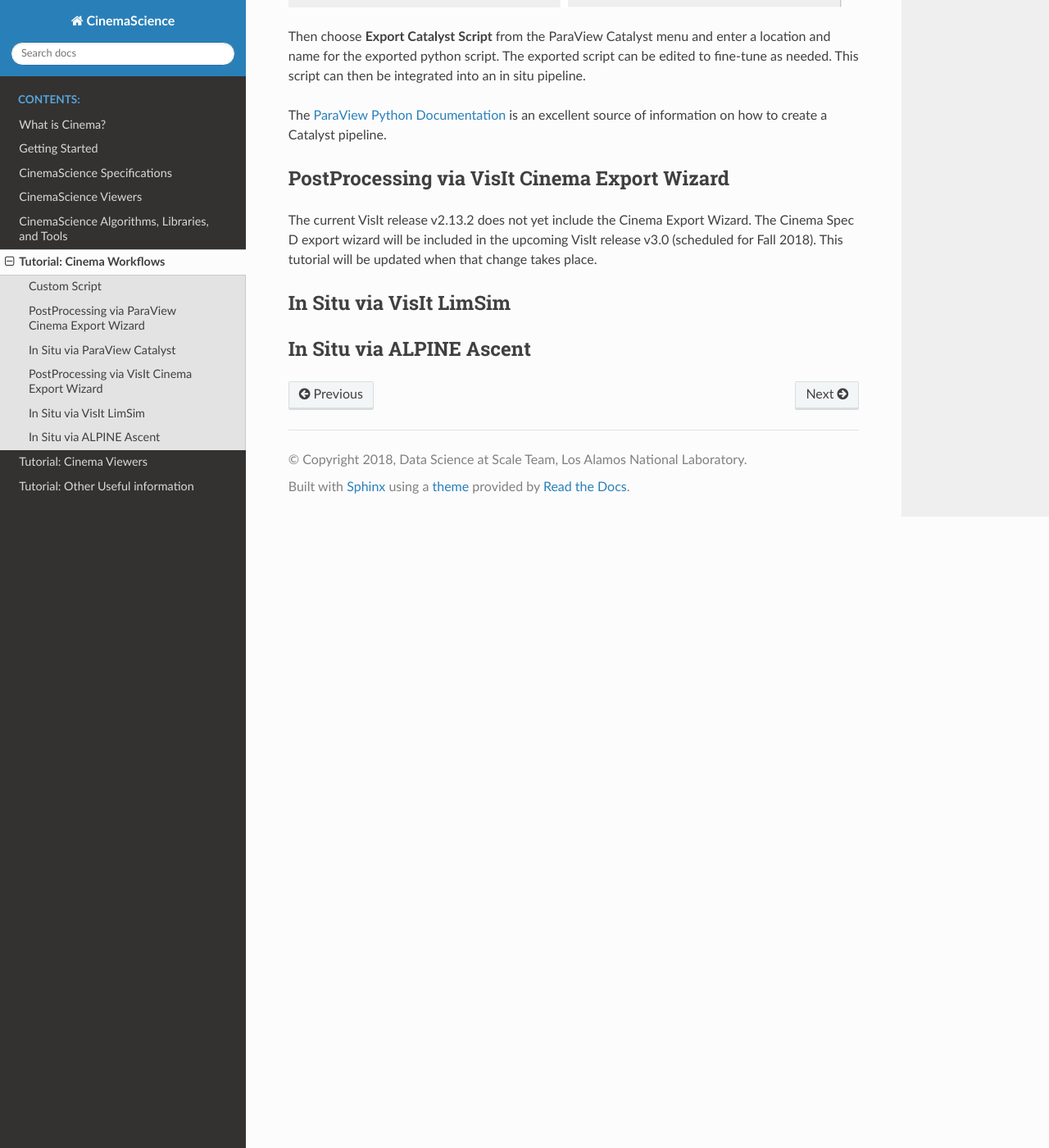
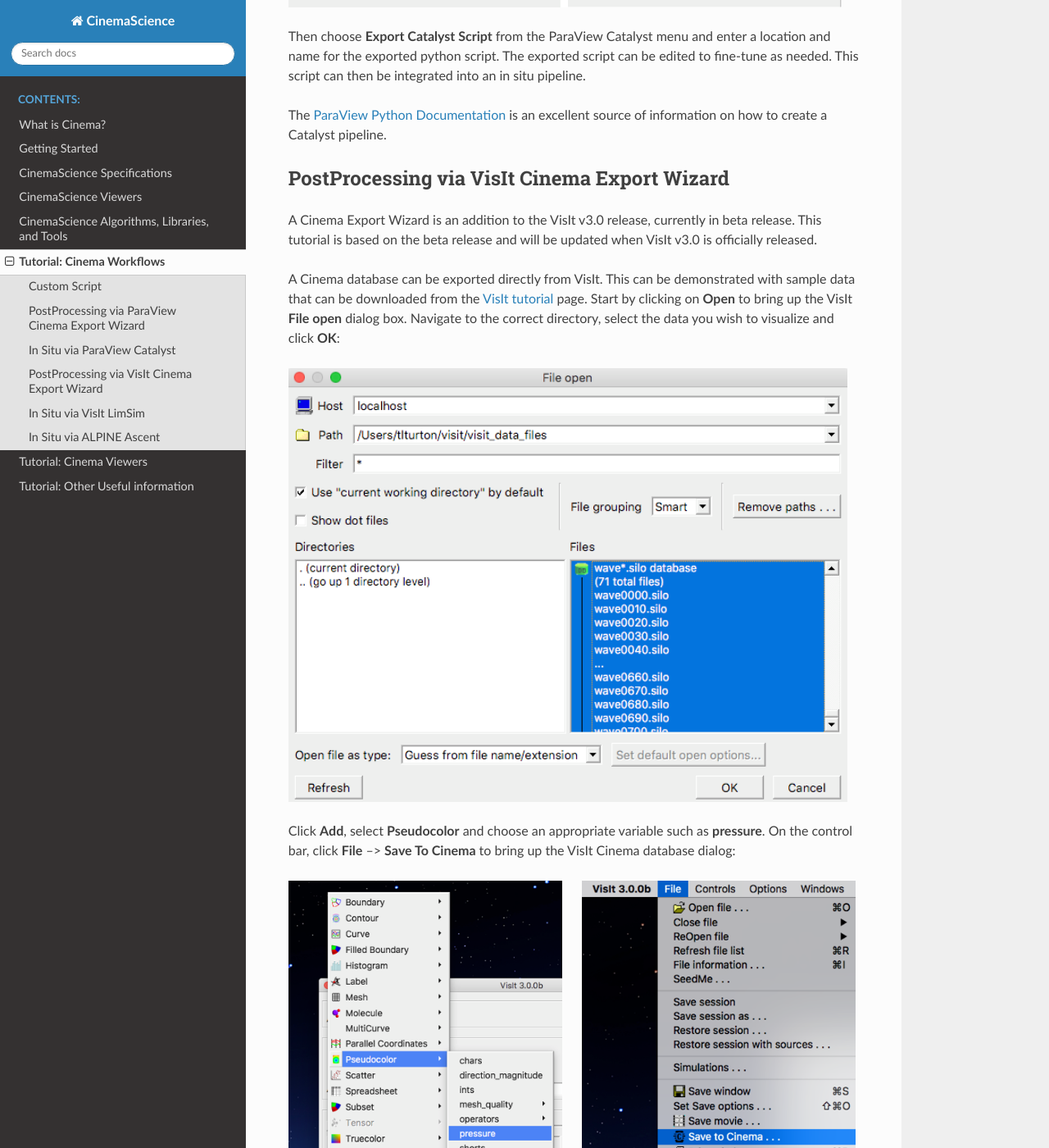
Before and after one commit to cinemascience/website, a Sphinx documentation site: the page built from docs/source/tutorial_workflows.rst, in a window 1280 px wide and 1400 px high, scrolled down 3471 px. Shown: the whole window at 82% size. Built offline with Sphinx 7.4.7 and the Read the Docs theme 2.0.0, drawn with Linux system fonts in a browser that asks for light colours; formulas are drawn with MathJax 3; some of the changed text lies outside the part shown.

Commit message:
Adding VisIt CinemaWizard info

```diff
--- a/docs/source/tutorial_other.rst
+++ b/docs/source/tutorial_other.rst
@@ -11,7 +11,7 @@ Converting Spec A to Spec D databases
 
 It is necessary at times to convert a Spec A to a Spec D Cinema database (CDB).  As of this writing, ParaView v5.6 exports Spec A CDBs (this will be updated to a Spec D export wizard in ParaView v5.7).  Or you may have an older CDB that needs to be updated.
 
-The cinema_lib library can be used to upgrade a Spec A CDB.  Follow the instructions for downloading and installing from the `cinema_lib`_ Github page or see :ref:`_label_cinema_lib`.  Included in that download is a **upgrade_cinema_database** script:
+The cinema_lib library can be used to upgrade a Spec A CDB.  Follow the instructions for downloading and installing from the `cinema_lib`_ Github page or see :ref:`label_cinema_lib`.  Included in that download is a **upgrade_cinema_database** script:
 
 .. code::
 
--- a/docs/source/tutorial_workflows.rst
+++ b/docs/source/tutorial_workflows.rst
@@ -60,7 +60,35 @@ The `ParaView Python Documentation`_ is an excellent source of information on ho
 PostProcessing via VisIt Cinema Export Wizard
 ^^^^^^^^^^^^^^^^^^^^^^^^^^^^^^^^^^^^^^^^^^^^^
 
-The current VisIt release v2.13.2 does not yet include the Cinema Export Wizard.  The Cinema Spec D export wizard will be included in the upcoming VisIt release v3.0 (scheduled for Fall 2018).  This tutorial will be updated when that change takes place.
+A Cinema Export Wizard is an addition to the VisIt v3.0 release, currently in beta release.  This tutorial is based on the beta release and will be updated when VisIt v3.0 is officially released.
+
+A Cinema database can be exported directly from VisIt. This can be demonstrated with sample data that can be downloaded from the `VisIt tutorial`_ page.  Start by clicking on **Open** to bring up the VisIt **File open** dialog box.  Navigate to the correct directory, select the data you wish to visualize and click **OK**:
+
+.. image:: images/visit_openDataFiles.png
+    :width: 98%
+    :align: left
+
+Click **Add**, select **Pseudocolor** and choose an appropriate variable such as **pressure**.
+On the control bar, click **File** --> **Save To Cinema** to bring up the VisIt Cinema database dialog:
+
+.. image:: images/visit_pseudocolorPressure.png
+    :width: 48%
+    :align: left
+
+.. image:: images/visit_saveToCinema.png
+    :width: 48%
+
+
+In the Cinema wizard, change the database name and path as needed, select Spec D for the current Cinema specification and choose **Use screen capture** to select the entire VisIt viewing window.  The **Camera type** can be either **static** (no rotation, only time evolution of the currently rendered view) or **phi-theta** for the default rotations.  Modify the number of phi and theta camera locations as desired.  Click  **Next**.  On the next window, choose the number of frames (time steps) to include and click **Finish**.
+
+.. image:: images/visit_CinemaWizard1.png
+    :width: 48%
+    :align: left
+
+.. image:: images/visit_CinemaWizard2.png
+    :width: 48%
+
+Note:  The beta version currently adds an unnecessary column (max and min of the rendered variable) to the data.csv file.  The user will need to edit data.csv to delete this column.  (Issue is opened and fix is underway.)
 
 In Situ via VisIt LimSim
 ^^^^^^^^^^^^^^^^^^^^^^^^
@@ -76,6 +104,7 @@ In Situ via ALPINE Ascent
 .. _cinema_explorer : https://github.com/cinemascience/cinema_explorer
 .. _CinemaScience Examples : https://cinemascience.github.io/examples.html
 .. _ParaView Python Documentation : https://kitware.github.io/paraview-docs/latest/python/quick-start.html
+.. _VisIt tutorial: https://wci.llnl.gov/simulation/computer-codes/visit/manuals
 
 .. toctree::
    :maxdepth: 2
```
Also changed, not shown: docs/source/images/visit_CinemaWizard1.png (added), docs/source/images/visit_CinemaWizard2.png (added), docs/source/images/visit_openDataFiles.png (added), docs/source/images/visit_pseudocolorPressure.png (added), docs/source/images/visit_saveToCinema.png (added).
